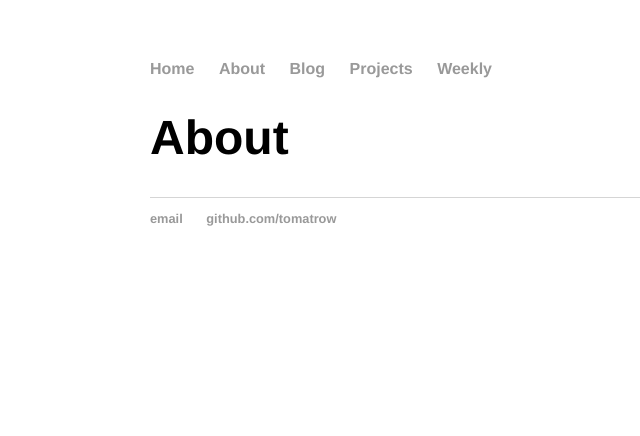
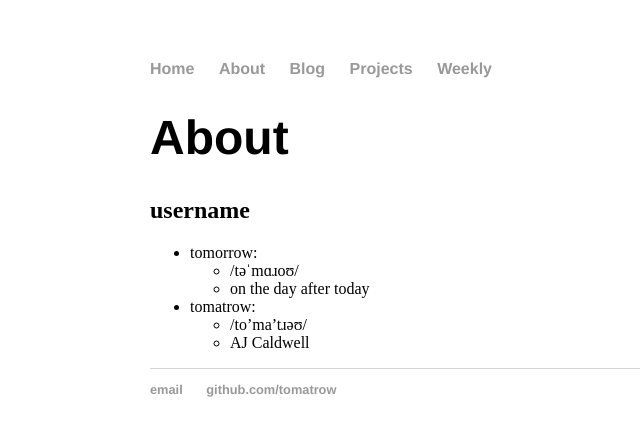
Before and after one commit to tomatrow/tomatrow.github.io, a Jekyll site: the page built from about.md, in a window 1280 px wide. Shown: the top 436 px of the page, without its empty margins (42-682 px from the left). Built offline with Jekyll 4.4.1, drawn with Linux system fonts in a browser that asks for light colours.

Commit message:
Added cute definition concering the origin of my name.

```diff
--- a/about.md
+++ b/about.md
@@ -5,3 +5,11 @@ category: main
 ---
 
 # {{ page.title }}
+
+## username
+* tomorrow:
+    - /təˈmɑɹoʊ/
+    - on the day after today
+* tomatrow:
+    - /to'ma'tɹəʊ/
+    - AJ Caldwell
```
